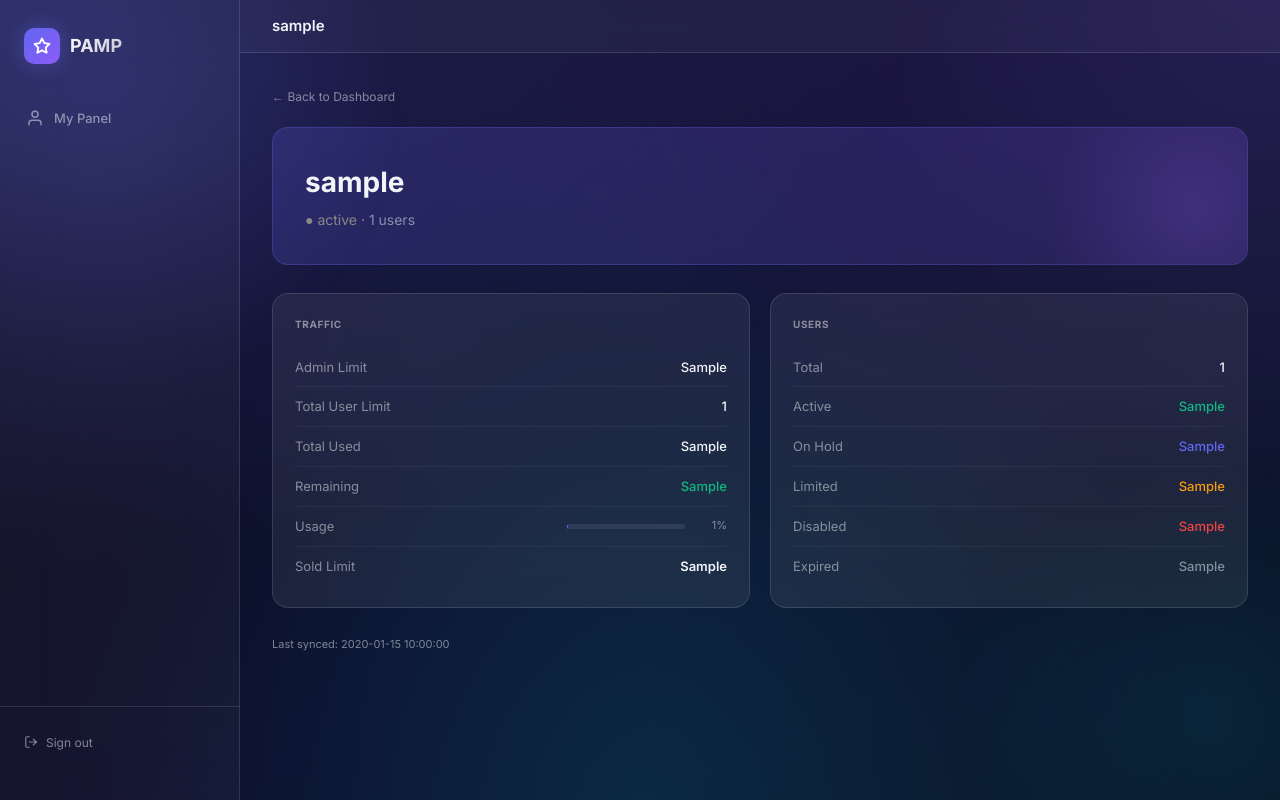
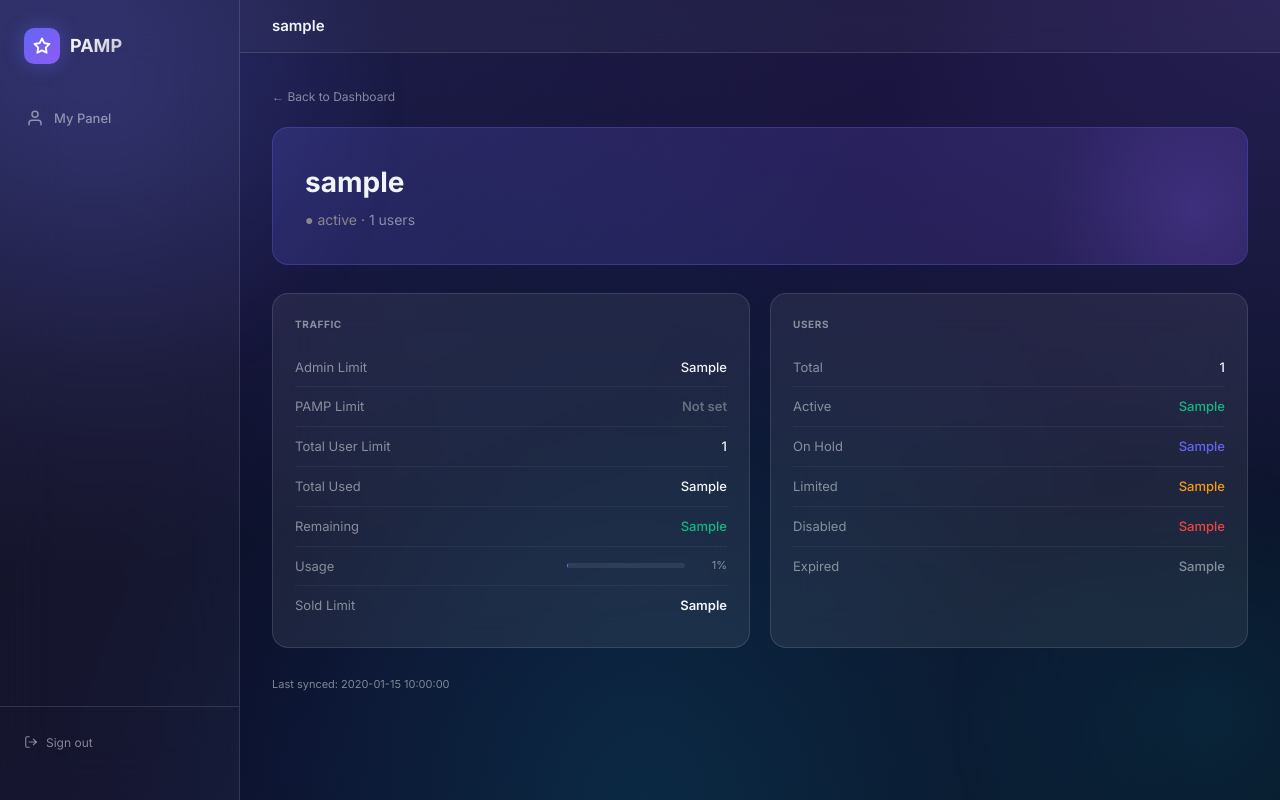
Before and after one commit to santiyagoburcart/PAMP, a Django app: template admins/templates/admins/admin_detail.html in a window 1280 px wide. Run offline with Django 4.2, Linux system fonts and the light colour scheme; the template is opened without the code that fills it: most values are stand-ins (such as "Sample title", 1, 10 or a date in 2020); parts of the project's set-up code (start-up, migrations or seed data) failed here and were passed over; some libraries are stand-ins or nearby versions.

Commit message:
auto: update admins/templates/admins/admin_detail.html

```diff
--- a/admins/templates/admins/admin_detail.html
+++ b/admins/templates/admins/admin_detail.html
@@ -22,6 +22,12 @@
   <div class="detail-section">
     <h3>Traffic</h3>
     <div class="detail-row"><span class="key">Admin Limit</span><span class="val">{{ admin_limit_fmt }}</span></div>
+    <div class="detail-row">
+      <span class="key">PAMP Limit</span>
+      <span class="val" style="color:{% if has_pamp_limit %}#a5b4fc{% else %}rgba(241,245,249,0.35){% endif %};font-weight:600;">
+        {% if has_pamp_limit %}{{ current_pamp_limit_fmt }}{% else %}Not set{% endif %}
+      </span>
+    </div>
     <div class="detail-row"><span class="key">Total User Limit</span><span class="val">{{ total_user_limit_fmt }}</span></div>
     <div class="detail-row"><span class="key">Total Used</span><span class="val">{{ admin_used_fmt }}</span></div>
     <div class="detail-row"><span class="key">Remaining</span><span class="val" style="color:var(--success);">{{ admin_remaining_fmt }}</span></div>
```
